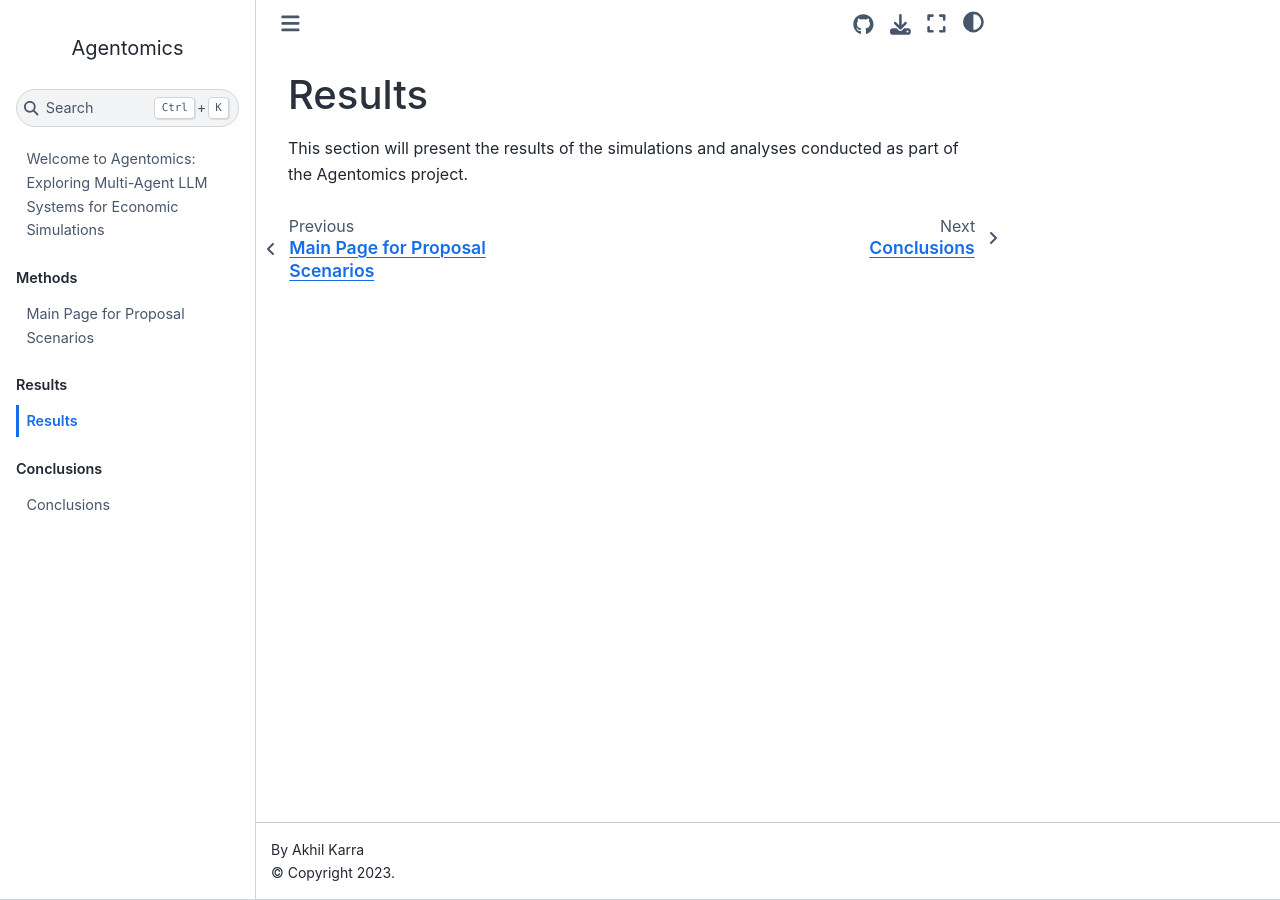
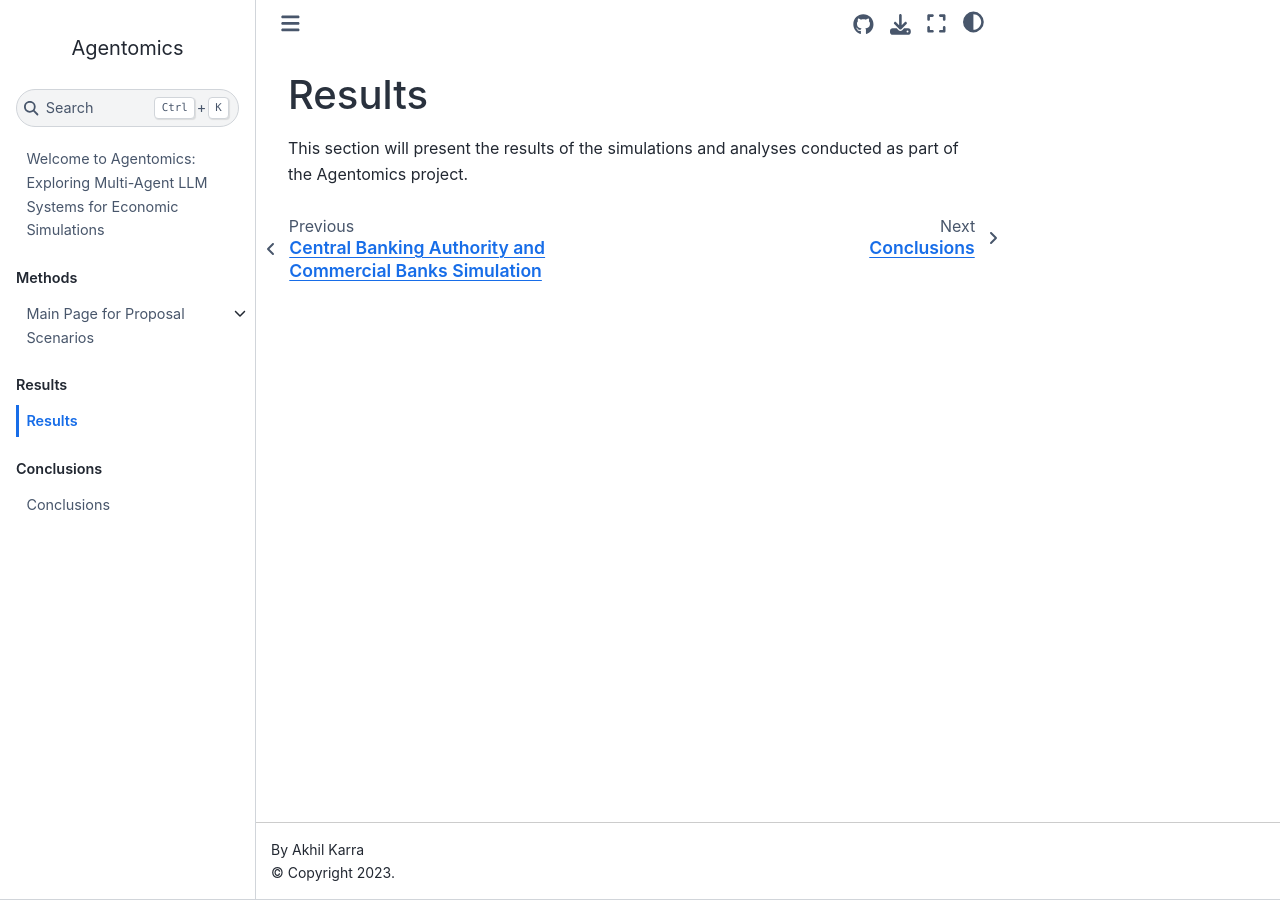
Before and after one commit to akhilkarra/agentomics, a Jupyter Book: the page built from docs/results/results.md, in a window 1280 px wide. Built offline with Jupyter Book 1.0.4 settings and Sphinx 7.4.7 and the Sphinx Book theme 1.1.4, drawn with Linux system fonts in a browser that asks for light colours.

Commit message:
Fix link to Central/Commercial Banks Proposal

```diff
--- a/docs/_toc.yml
+++ b/docs/_toc.yml
@@ -7,6 +7,8 @@ parts:
   - caption: Methods
     chapters:
       - file: scenarios/proposal_main.md
+        sections:
+          - file: scenarios/banks/central_commercial_banks.md
   - caption: Results
     chapters:
       - file: results/results.md
```
